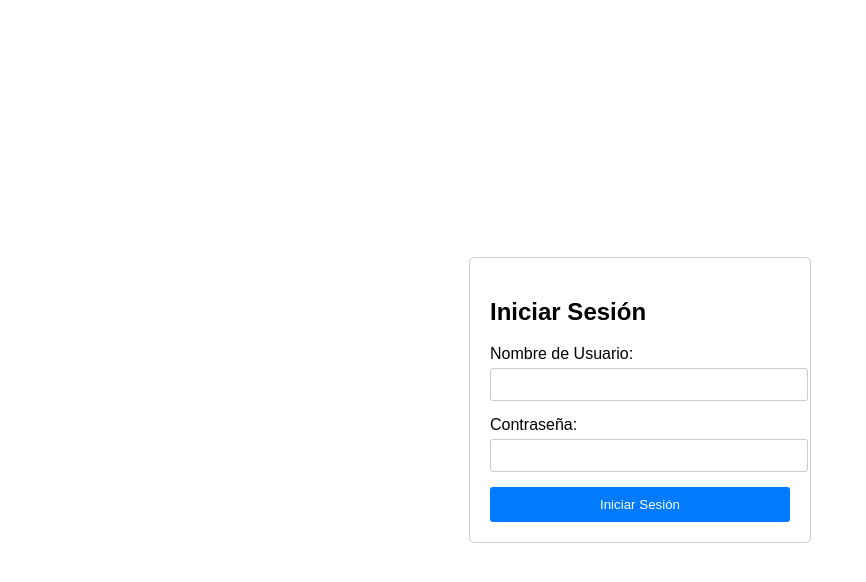
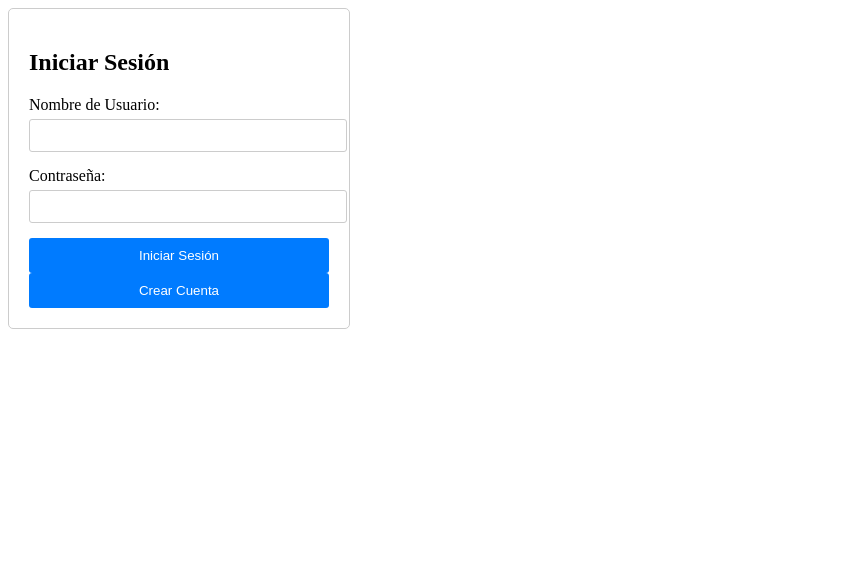
Before and after one commit to AndresTobon/ApplicacionNativa, a website built with Parcel: page Appnativa/log-in.html in a window 1280 px wide. Shown: the whole page, without its empty margins (0-866 px from the left). Built offline with nearby package versions, Linux system fonts and the light colour scheme.

Commit message:
Cambios en log in y en estilos

```diff
--- a/Appnativa/log-in.html
+++ b/Appnativa/log-in.html
@@ -6,7 +6,7 @@
     <title>Inicio de Sesión</title>
     <link rel="stylesheet" href="style.css">
 </head>
-<body>
+<body class="login">
 <div class="login-container">
     <h2>Iniciar Sesión</h2>
     <form id="login-form">
@@ -19,9 +19,11 @@
             <input type="password" id="password" name="password" required>
         </div>
         <button type="submit">Iniciar Sesión</button>
+        <button id="crear-cuenta-btn" class="btn btn-primary">Crear Cuenta</button>
+
     </form>
 </div>
 
-<script src="index.js.js"></script>
+<script src="index.js"></script>
 </body>
 </html>
--- a/Appnativa/style.css
+++ b/Appnativa/style.css
@@ -50,7 +50,7 @@
     border-bottom: 1px solid #ccc;
     padding-bottom: 10px;
 }
-body {
+#login {
     font-family: Arial, sans-serif;
     margin: 0;
     padding: 0;
```
